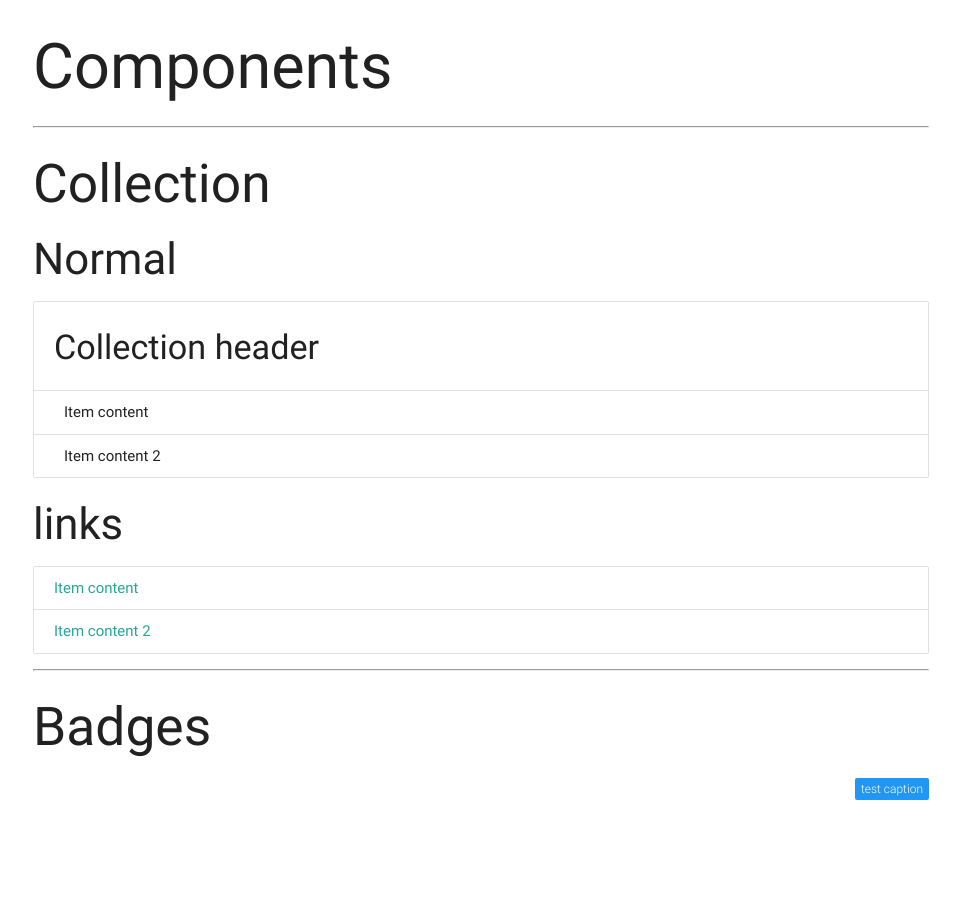
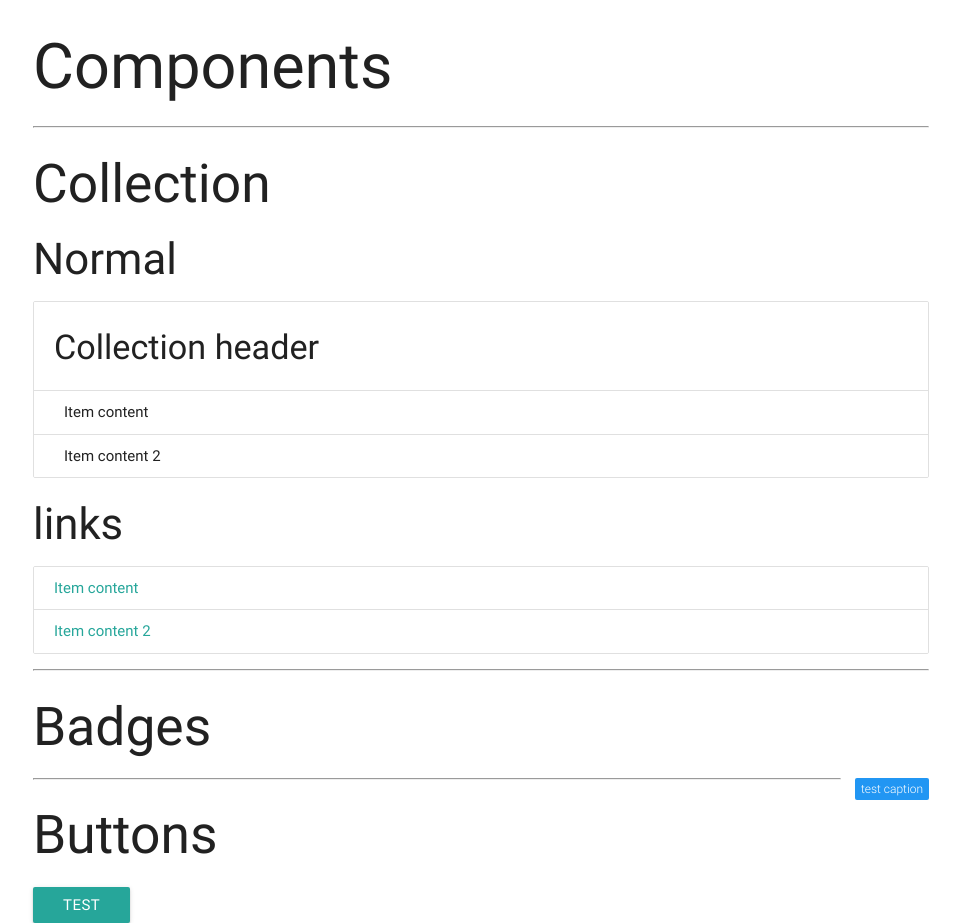
Before and after one commit to Ryangr0/materialize-vuejs, a Vue app: page / in a window 1280 px wide. Shown: the whole page, without its empty margins (159-1119 px from the left). Before the commit the page ends 800 px from the top, so only its background shows below. Built offline with nearby package versions, Linux system fonts and the light colour scheme.

Commit message:
Added button component and unit tests

```diff
--- a/src/App.vue
+++ b/src/App.vue
@@ -9,19 +9,26 @@
     <Collection :collection="collectionLinks"></Collection>
     <hr />
     <h2>Badges</h2>
-    <Badge :classes="badge.classes" :content="badge.content" :caption="badge.caption"></Badge>
+    <div>
+      <Badge :classes="badge.classes" :content="badge.content" :caption="badge.caption"></Badge>
+    </div>
+    <hr />
+    <h2>Buttons</h2>
+    <Btn :classes="button.classes" :content="button.content"></Btn>
   </div>
 </template>
 
 <script>
+  import Badge from './components/Badge.vue'
+  import Btn from './components/Button.vue'
   import Collection from './components/Collection.vue'
-  import Badge from './components/Badge.vue'
 
   export default {
     name: 'app',
     components: {
-      Collection,
-      Badge
+      Badge,
+      Btn,
+      Collection
     },
     data: function () {
       return {
@@ -55,6 +62,10 @@
           classes: ['blue', 'new'],
           content: 'test',
           caption: 'caption'
+        },
+        button: {
+          classes: ['waves-effect', 'waves-light'],
+          content: 'test'
         }
       }
     }
--- /dev/null
+++ b/src/components/Button.vue
@@ -0,0 +1,26 @@
+<template>
+  <a class="btn" :class="getClasses">{{content}}</a>
+</template>
+
+<script>
+  export default {
+    props: {
+      classes: {
+        type: Array,
+        required: false,
+        default: function () {
+          return []
+        }
+      },
+      content: {
+        type: String,
+        required: false
+      }
+    },
+    computed: {
+      getClasses: function () {
+        return this.classes.join(' ')
+      }
+    }
+  }
+</script>
```
Also changed, not shown: 1 other file (tests, documents, lock files or other folders).
